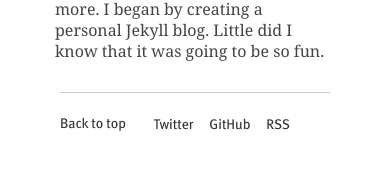
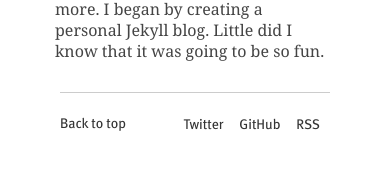
Before and after one commit to aacyun/jianxioy.github.com, a Jekyll site: the page built from index.html, in a window 390 px wide. Shown: the part 1007-1199 px from the top of the page. Built offline with Jekyll 4.4.1, drawn with Linux system fonts in a browser that asks for light colours; Markdown is read by kramdown in place of the engine named in the settings.

Commit message:
Testing phone.

```diff
--- a/static/css/layout.css
+++ b/static/css/layout.css
@@ -258,7 +258,7 @@ a:hover {
 		}
 		.offsite-links {
 			position: relative;
-			left: -70px;
+			left: -40px;
 			bottom: 20px;
 		}
 	}
```
